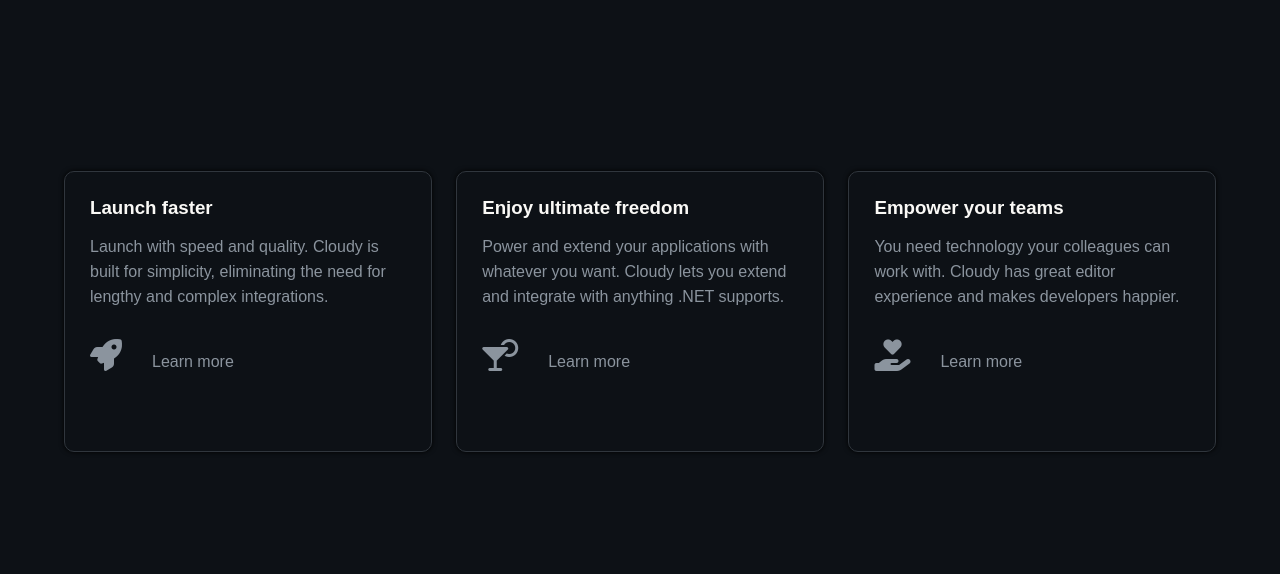
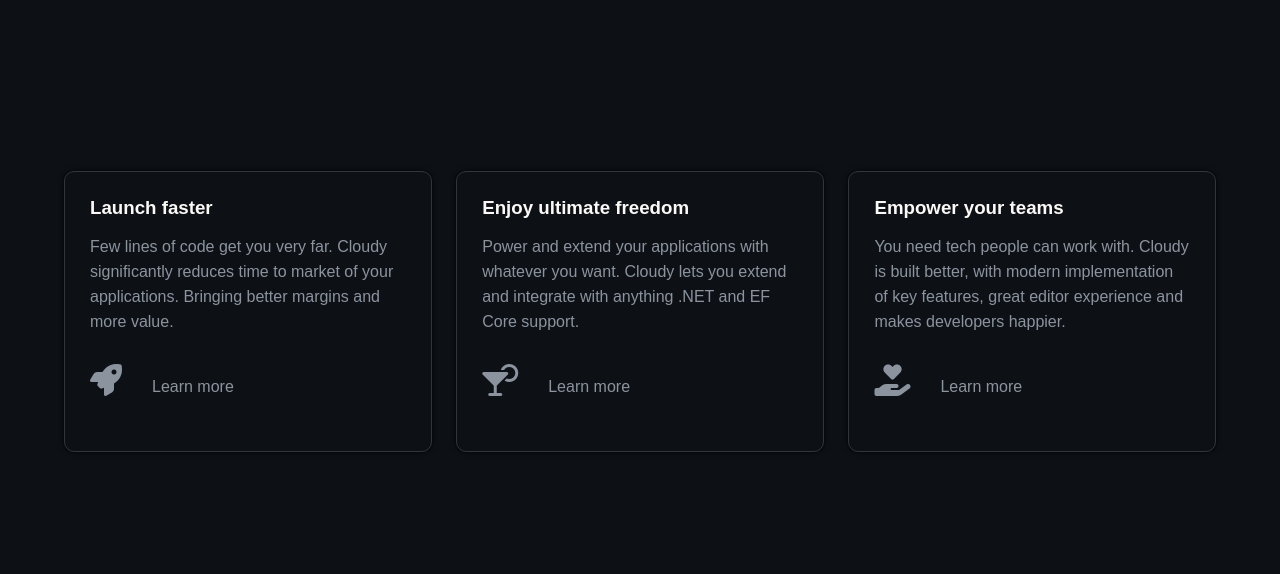
Before and after one commit to cloudy-net/cloudy-website, an ASP.NET Core app: template cloudy-website/Views/Resources/agencies.cshtml in a window 1280 px wide. Shown: the part 1154-1728 px from the top of the page. Run offline with ASP.NET Core 8, Linux system fonts and the light colour scheme; the template is opened without the code that fills it, so the values that code supplies are empty; some libraries are stand-ins or nearby versions.

Commit message:
agency fix

```diff
--- a/cloudy-website/Views/Resources/agencies.cshtml
+++ b/cloudy-website/Views/Resources/agencies.cshtml
@@ -22,17 +22,17 @@
 <div class="uspContainer notHomeMargin">
     <div class="uspDiv block">
         <h3>Launch faster</h3>
-        <p>Launch with speed and quality. Cloudy is built for simplicity, eliminating the need for lengthy and complex integrations.</p>
+        <p>Few lines of code get you very far. Cloudy significantly reduces time to market of your applications. Bringing better margins and more value.</p>
         <i class="fa-solid fa-rocket fa-2x"></i><a class="uspLink hover-underline-animation" href="/resources/agencies">Learn more</a>
     </div>
     <div class="uspDiv block">
         <h3>Enjoy ultimate freedom</h3>
-        <p>Power and extend your applications with whatever you want. Cloudy lets you extend and integrate with anything .NET supports.</p>
+        <p>Power and extend your applications with whatever you want. Cloudy lets you extend and integrate with anything .NET and EF Core support.</p>
         <i class="fa-solid fa-martini-glass-citrus fa-2x"></i><a class="uspLink hover-underline-animation" href="/resources/agencies">Learn more</a>
     </div>
     <div class="uspDiv block">
         <h3>Empower your teams</h3>
-        <p>You need technology your colleagues can work with. Cloudy has great editor experience and makes developers happier.</p>
+        <p>You need tech people can work with. Cloudy is built better, with modern implementation of key features, great editor experience and makes developers happier.</p>
         <i class="fa-solid fa-hand-holding-heart fa-2x"></i><a class="uspLink hover-underline-animation" href="/resources/agencies">Learn more</a>
     </div>
 </div>
```
